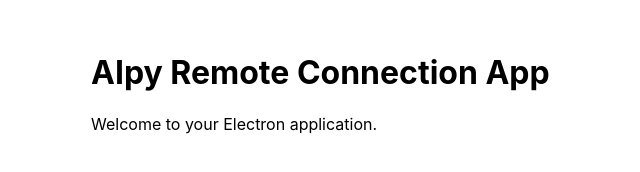
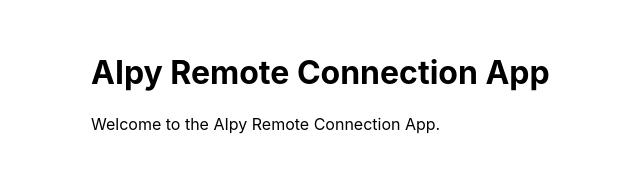
Before and after one commit to integrated-circuit/AIpy-GUI-Linux, an Electron app: page AIpy-GUI/AIpy-GUI-Linux/src/index.html in a window 1280 px wide. Shown: the full height of the page, 245-885 px from the left. Drawn offline with Linux system fonts and the light colour scheme.

```diff
--- a/AIpy-GUI/AIpy-GUI-Linux/src/index.css
+++ b/AIpy-GUI/AIpy-GUI-Linux/src/index.css
@@ -1,5 +1,5 @@
 body {
-  font-family: -apple-system, BlinkMacSystemFont, 'Segoe UI', Roboto, Helvetica,
+  font-family: -apple-system, BlinkMacSystemFont, "Segoe UI", Roboto, Helvetica,
     Arial, sans-serif;
   margin: auto;
   max-width: 38rem;
--- a/AIpy-GUI/AIpy-GUI-Linux/src/index.html
+++ b/AIpy-GUI/AIpy-GUI-Linux/src/index.html
@@ -7,6 +7,6 @@
   </head>
   <body>
     <h1>AIpy Remote Connection App</h1>
-    <p>Welcome to your Electron application.</p>
+    <p>Welcome to the AIpy Remote Connection App.</p>
   </body>
 </html>
```
Also changed, not shown: AIpy-GUI/AIpy-GUI-Linux/.circleci/config.yml (added).
